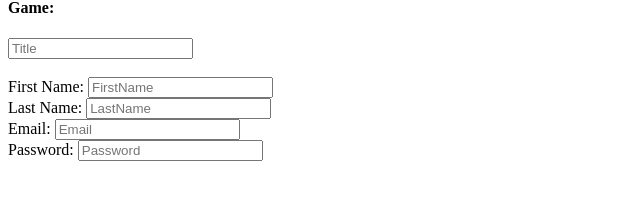
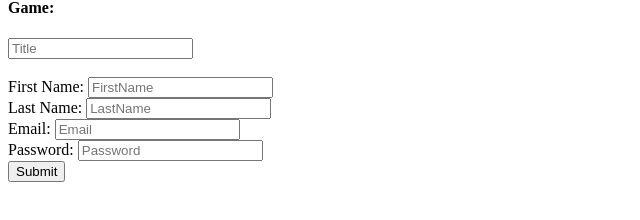
Before and after one commit to CharlesBerg85/AngularGameApp, an Angular app: page / in a window 1280 px wide. Shown: the part 168-388 px from the top of the page, without its empty margins (0-640 px from the left). Built offline with nearby package versions, Linux system fonts and the light colour scheme; what @angular/fire would draw is missing.

Commit message:
onsubmit form working

```diff
--- a/src/app/models/signup.ts
+++ b/src/app/models/signup.ts
@@ -1,6 +1,6 @@
 export class Signup {
-    firstName: string;
-    lastName: string;
+    firstname: string;
+    lastname: string;
     email: string;
     password: string;
 }
--- a/src/app/sign-up/sign-up.component.html
+++ b/src/app/sign-up/sign-up.component.html
@@ -1,19 +1,21 @@
-<form>
+<form (ngSubmit)='onSubmit()'>
   <div>
     <label for="firstname">First Name: </label>
-    <input type="text" placeholder="FirstName" id="firstname" name="firstname"/>
+    <input type="text" placeholder="FirstName" id="firstname" name="firstname" required [(ngModel)]="model.firstname"/>
   </div>
   <div>
     <label for="lastname">Last Name: </label>
-    <input type="text" placeholder="LastName" id="lastname" name="lastname"/>
+    <input type="text" placeholder="LastName" id="lastname" name="lastname" required [(ngModel)]="model.lastname"/>
   </div>
   <div>
     <label for="email">Email: </label>
-    <input type="text" placeholder="Email" id="email" name="email"/>
+    <input type="text" placeholder="Email" id="email" name="email" required [(ngModel)]="model.email"/>
   </div>
   <div>
     <label for="password">Password: </label>
-    <input type="text" placeholder="Password" id="password" name="password"/>
+    <input type="text" placeholder="Password" id="password" name="password" required [(ngModel)]="model.password"/>
   </div>
-
+  <div>
+      <button type="submit">Submit</button>
+  </div>
 </form>
--- a/src/app/sign-up/sign-up.component.ts
+++ b/src/app/sign-up/sign-up.component.ts
@@ -1,4 +1,5 @@
 import { Component, OnInit } from '@angular/core';
+import { Signup } from '../models/signup';
 
 @Component({
   selector: 'app-sign-up',
@@ -6,10 +7,14 @@ import { Component, OnInit } from '@angular/core';
   styleUrls: ['./sign-up.component.css']
 })
 export class SignUpComponent implements OnInit {
+  model: Signup = new Signup();
 
   constructor() { }
 
   ngOnInit(): void {
   }
 
+  onSubmit() {
+    console.log('Submit Successful: ' , this.model);
+  }
 }
```
